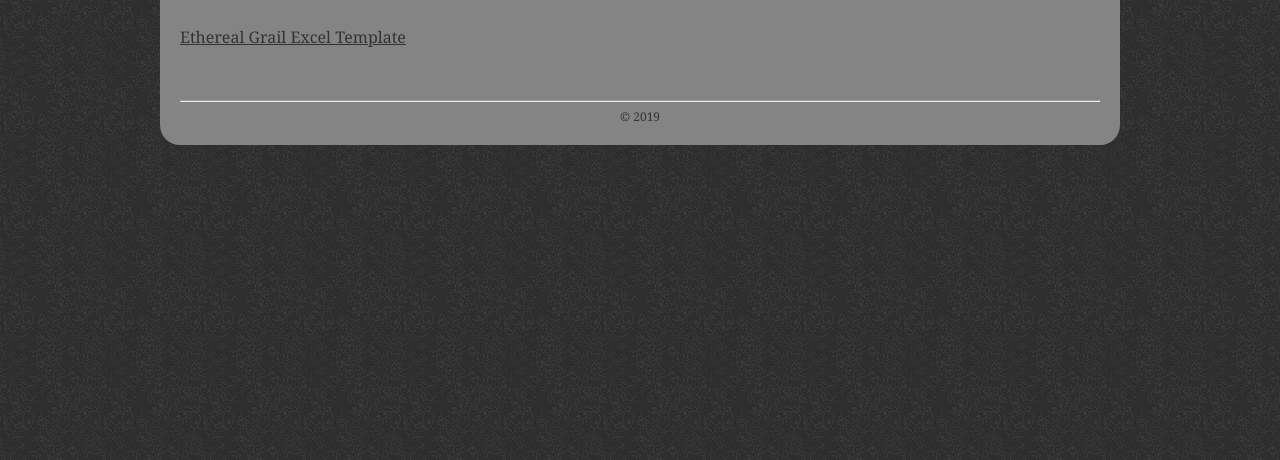
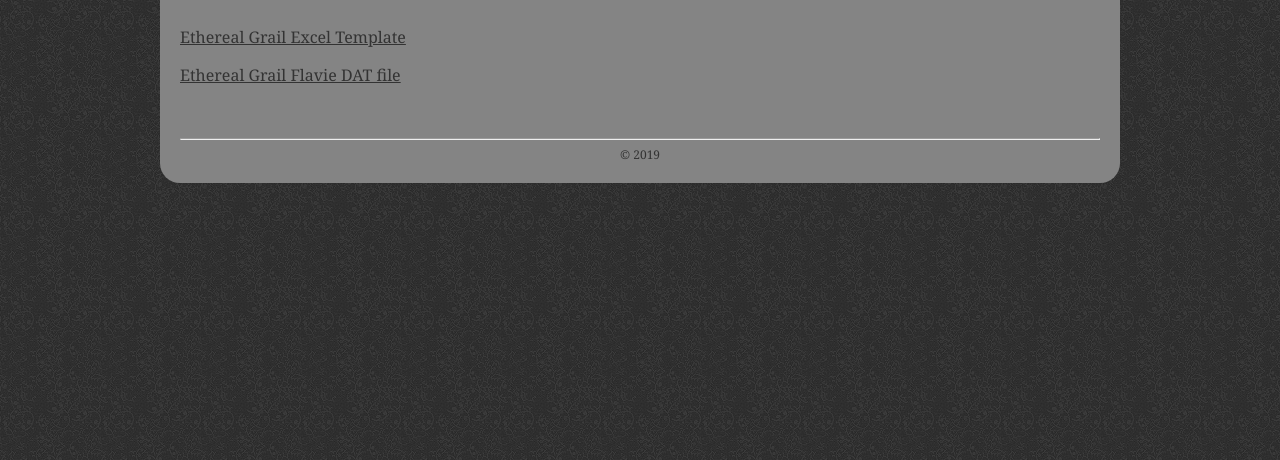
Before and after one commit to ioupain/ioupain.github.io, a plain HTML site: page downloads.html in a window 1280 px wide. Shown: the part 340-800 px from the top of the page. Drawn offline with Linux system fonts and the light colour scheme.

Commit message:
Update HTML

```diff
--- a/downloads.html
+++ b/downloads.html
@@ -44,6 +44,7 @@
         </div>
         <div class="content-text">
             <p><a class="downloads-link" href="doc/TEMPLATE - Ethereal Grail.xlsx">Ethereal Grail Excel Template</a></p>
+            <p><a class="downloads-link" href="doc/EtherealGrail.dat">Ethereal Grail Flavie DAT file</a></p>
         </div>
     </div>
     <footer>
```
